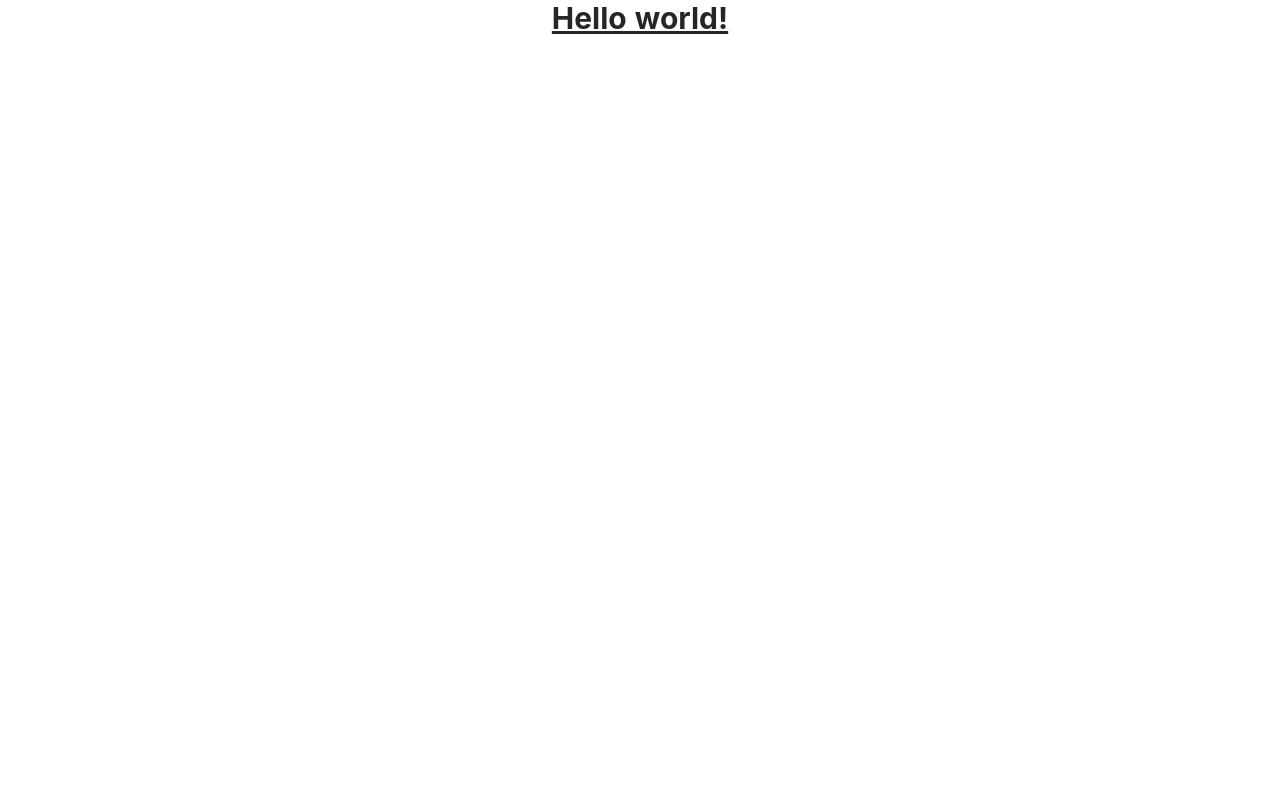
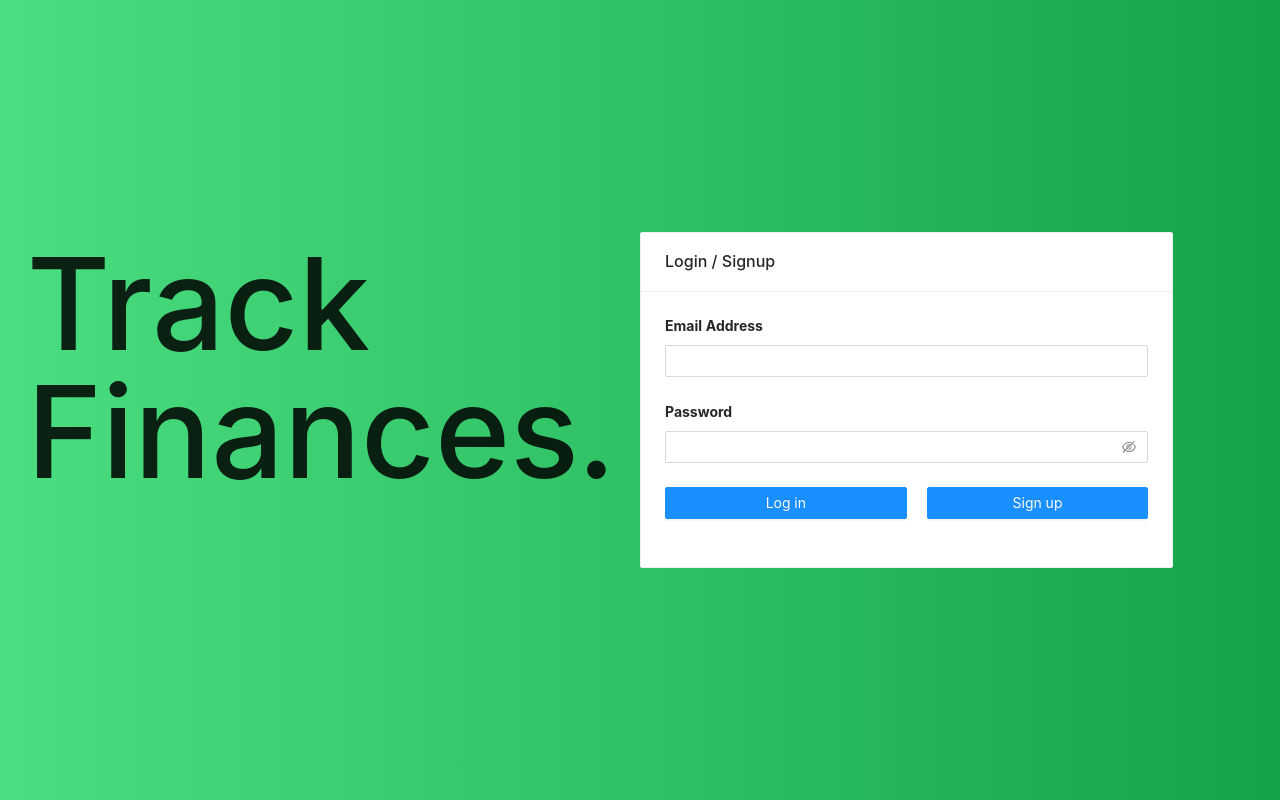
Before and after one commit to CodeVibranium/track-my-money, a React (Create React App) app: page / in a window 1280 px wide. Built offline with nearby package versions, Linux system fonts and the light colour scheme; no server answers.

Commit message:
Created home page and added firebase login signup and signout.

```diff
--- a/src/App.js
+++ b/src/App.js
@@ -1,7 +1,8 @@
+import Home from "./Components/Home/Home";
 function App() {
   return (
-    <div className="App">
-      <h1 className="text-3xl text-center font-bold underline">Hello world!</h1>
+    <div className="App bg-gradient-to-r from-green-400 to-green-600">
+      <Home />
     </div>
   );
 }
--- /dev/null
+++ b/src/Components/Home/Home.js
@@ -0,0 +1,25 @@
+import { Row, Col } from "antd";
+import Signup from "./Signup";
+
+const Home = () => {
+  return (
+    <Row>
+      <Col span={24}>
+        <div className="flex items-center">
+          <Col span={12} className="container text-9xl font-bold ">
+            <div className="flex justify-center items-center h-screen  ">
+              <h1 className="">
+                Track <br /> Finances.
+              </h1>
+            </div>
+          </Col>
+          <Col span={12}>
+            <Signup />
+          </Col>
+        </div>
+      </Col>
+    </Row>
+  );
+};
+
+export default Home;
--- /dev/null
+++ b/src/Components/Home/Signup.js
@@ -0,0 +1,108 @@
+import { useState } from "react";
+import { auth } from "../../Firebase/firebase.config";
+import {
+  createUserWithEmailAndPassword,
+  onAuthStateChanged,
+  signInWithEmailAndPassword,
+  signOut,
+} from "firebase/auth";
+import { Row, Col, Form, Input, Button, Card, message } from "antd";
+const Signup = () => {
+  const [clickedBtn, setClickedBtn] = useState("");
+  const [user, setUser] = useState(null);
+  const [loading, setLoading] = useState(false);
+  onAuthStateChanged(auth, (currentUser) => {
+    setUser(currentUser);
+  });
+  const handleSubmit = async (values) => {
+    setLoading(true);
+    if (clickedBtn == "Login") {
+      try {
+        const user = await signInWithEmailAndPassword(
+          auth,
+          values.Email,
+          values.Password
+        );
+        setLoading(false);
+        message.success("Logged IN");
+      } catch (err) {
+        setLoading(false);
+        message.error(err);
+      }
+    } else if (clickedBtn == "Logout") {
+      try {
+        await signOut(auth);
+        setLoading(false);
+        message.success("User Logged out !");
+      } catch (err) {
+        setLoading(false);
+        message.error(err);
+      }
+    } else {
+      try {
+        setLoading(true);
+        const user = await createUserWithEmailAndPassword(
+          auth,
+          values.Email,
+          values.Password
+        );
+        setLoading(false);
+        message.success("Sign In successful");
+      } catch (error) {
+        setLoading(false);
+        message.error(error.message);
+        console.log(error.error.message);
+      }
+    }
+  };
+  return (
+    <Row>
+      <Col span={20}>
+        <Card title="Login / Signup" hoverable>
+          <Form layout="vertical" onFinish={handleSubmit} autoComplete="off">
+            <Form.Item label="Email Address" name="Email" className="font-bold">
+              <Input />
+            </Form.Item>
+            <Form.Item label="Password" name="Password" className="font-bold">
+              <Input.Password />
+            </Form.Item>
+            <div className="flex">
+              <Col span={12}>
+                <Form.Item>
+                  <Button
+                    type="primary"
+                    htmlType="submit"
+                    loading={loading}
+                    onClick={() => {
+                      user ? setClickedBtn("Logout") : setClickedBtn("Login");
+                    }}
+                    block
+                  >
+                    {user ? "Log out" : "Log in"}
+                  </Button>
+                </Form.Item>
+              </Col>
+              <Col span={11} offset={1}>
+                <Form.Item>
+                  <Button
+                    type="primary"
+                    loading={loading}
+                    htmlType="submit"
+                    onClick={() => {
+                      setClickedBtn("Sign_Up");
+                    }}
+                    block
+                  >
+                    Sign up
+                  </Button>
+                </Form.Item>
+              </Col>
+            </div>
+          </Form>
+        </Card>
+      </Col>
+    </Row>
+  );
+};
+
+export default Signup;
--- /dev/null
+++ b/src/Firebase/firebase.config.js
@@ -0,0 +1,13 @@
+import { initializeApp } from "firebase/app";
+import { getAuth } from "firebase/auth";
+const firebaseConfig = {
+  apiKey: process.env.REACT_APP_FIREBASE_API_KEY,
+  authDomain: process.env.REACT_APP_FIREBASE_AUTH_DOMAIN,
+  projectId: process.env.REACT_APP_FIREBASE_PROJECT_ID,
+  storageBucket: process.env.REACT_APP_FIREBASE_STORAGE_BUCKET,
+  messagingSenderId: process.env.REACT_APP_FIREBASE_MESSAGING_SENDER_ID,
+  appId: process.env.REACT_APP_FIREBASE_APP_ID,
+};
+
+export const app = initializeApp(firebaseConfig);
+export const auth = getAuth(app);
```
Also changed, not shown: 1 other file (tests, documents, lock files or other folders).
